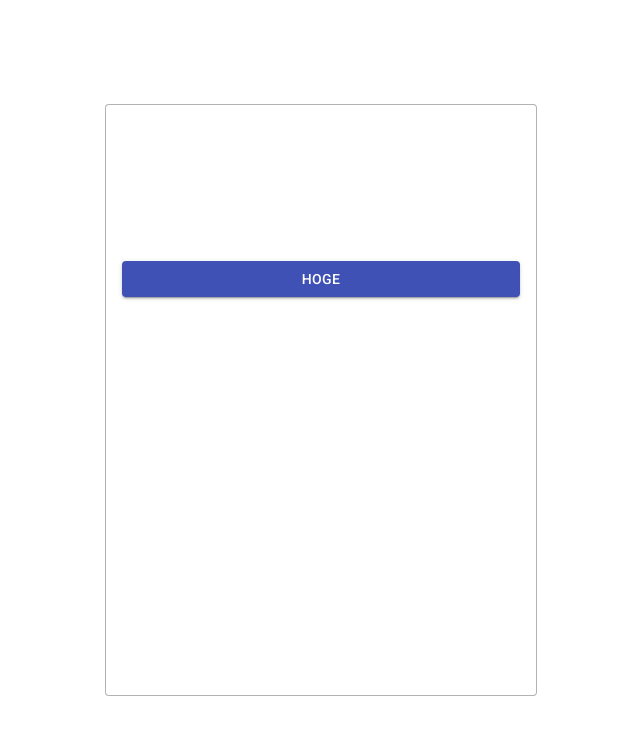
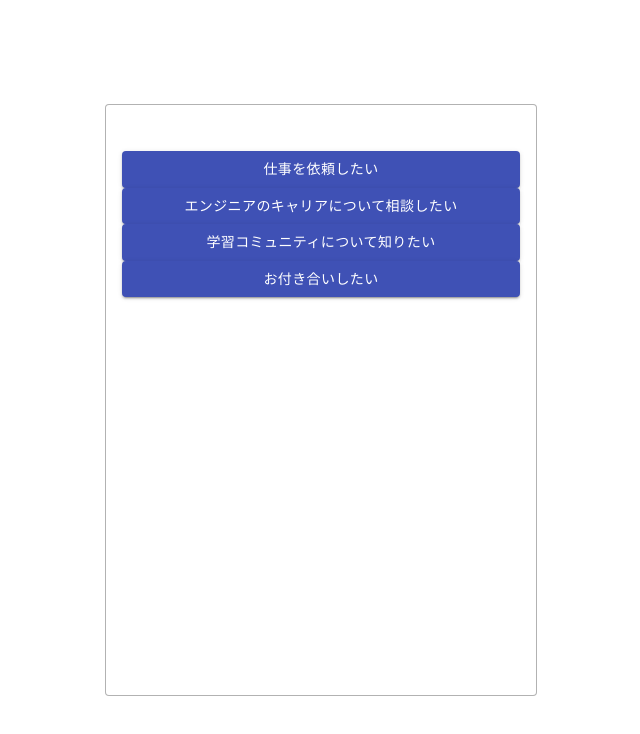
Before and after one commit to tokku5552/chatbot-demo, a React (Create React App) app: page / in a window 1280 px wide. Shown: the top 734 px of the page, without its empty margins (319-959 px from the left). Built offline with nearby package versions, Linux system fonts and the light colour scheme.

Commit message:
#5まで終了

```diff
--- a/src/App.jsx
+++ b/src/App.jsx
@@ -31,7 +31,7 @@ export default class App extends React.Component {
     return (
       <section className="c-section">
         <div className="c-box">
-          <AnswersList />
+          <AnswersList answers={this.state.answers} />
         </div>
       </section>
     );
--- a/src/components/AnswersList.jsx
+++ b/src/components/AnswersList.jsx
@@ -5,8 +5,9 @@ import { Answer } from './index';
 const AnswersList = (props) => {
   return (
     <div className="c-grid__answer">
-      {props.answers}
-      <Answer content={'hoge'} />
+      {props.answers.map((value, index) => {
+        return <Answer content={value.content} key={index.toString()} />;
+      })}
     </div>
   );
 };
```
